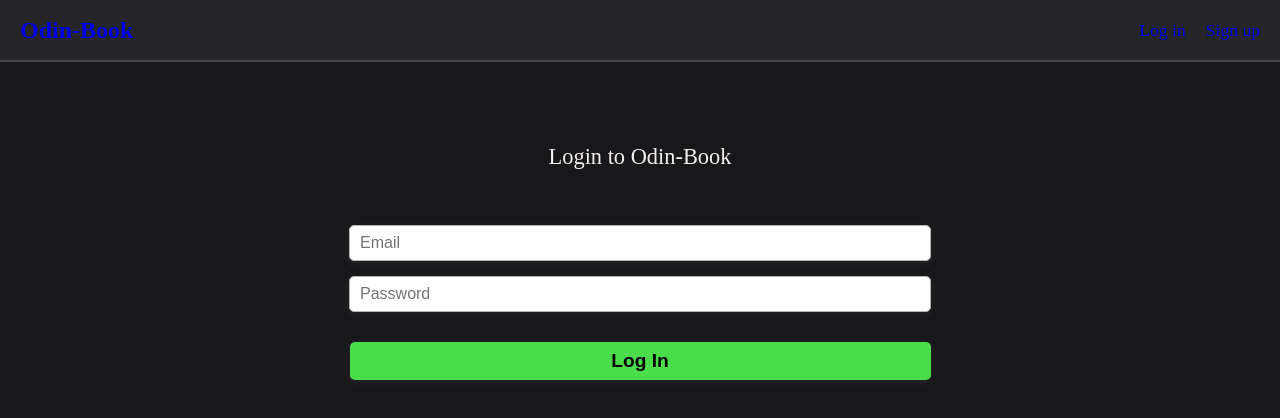
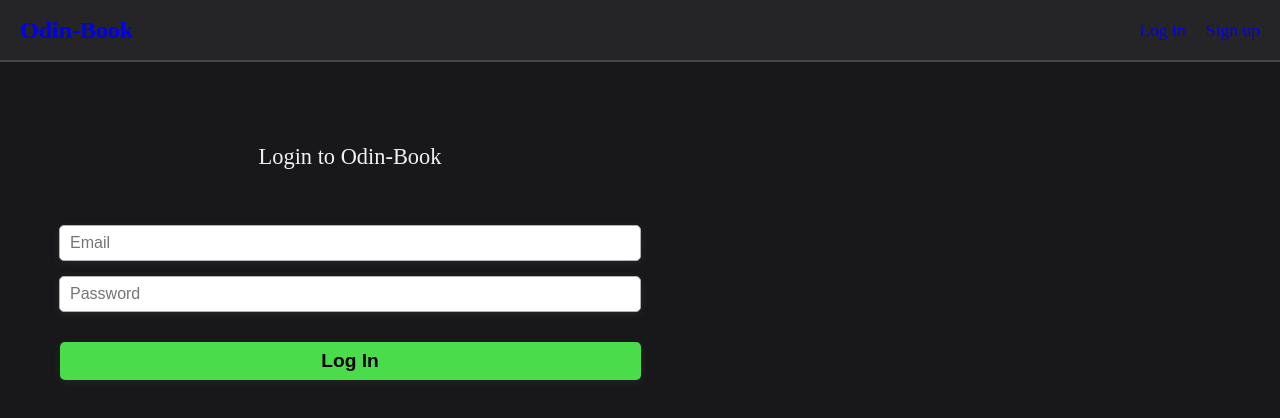
Before and after one commit to GGFioggos/odin-book-frontend, a React (Create React App) app: page /log-in in a window 1280 px wide. Shown: the top 418 px of the page. Built offline with nearby package versions, Linux system fonts and the light colour scheme; no server answers.

Commit message:
remove unsused code

```diff
--- a/src/routes/LogIn.js
+++ b/src/routes/LogIn.js
@@ -4,7 +4,7 @@ import Header from '../components/Header';
 import { UserContext } from '../UserContext';
 import '../styles/LogIn.css';
 
-const LogIn = (props) => {
+const LogIn = () => {
     const [email, setEmail] = useState('');
     const [password, setPassword] = useState('');
     const [redirect, setRedirect] = useState(false);
@@ -46,7 +46,7 @@ const LogIn = (props) => {
     return (
         <div>
             <Header />
-            <div className="body">
+            <div className="log-in">
                 <form
                     onSubmit={handleSubmit}
                     action=""
@@ -55,7 +55,6 @@ const LogIn = (props) => {
                 >
                     <div className="title">Login to Odin-Book</div>
                     <input
-                        id="email"
                         type="email"
                         name="email"
                         className="email"
@@ -64,7 +63,6 @@ const LogIn = (props) => {
                     ></input>
 
                     <input
-                        id="password"
                         name="password"
                         type="password"
                         className="password"
```
